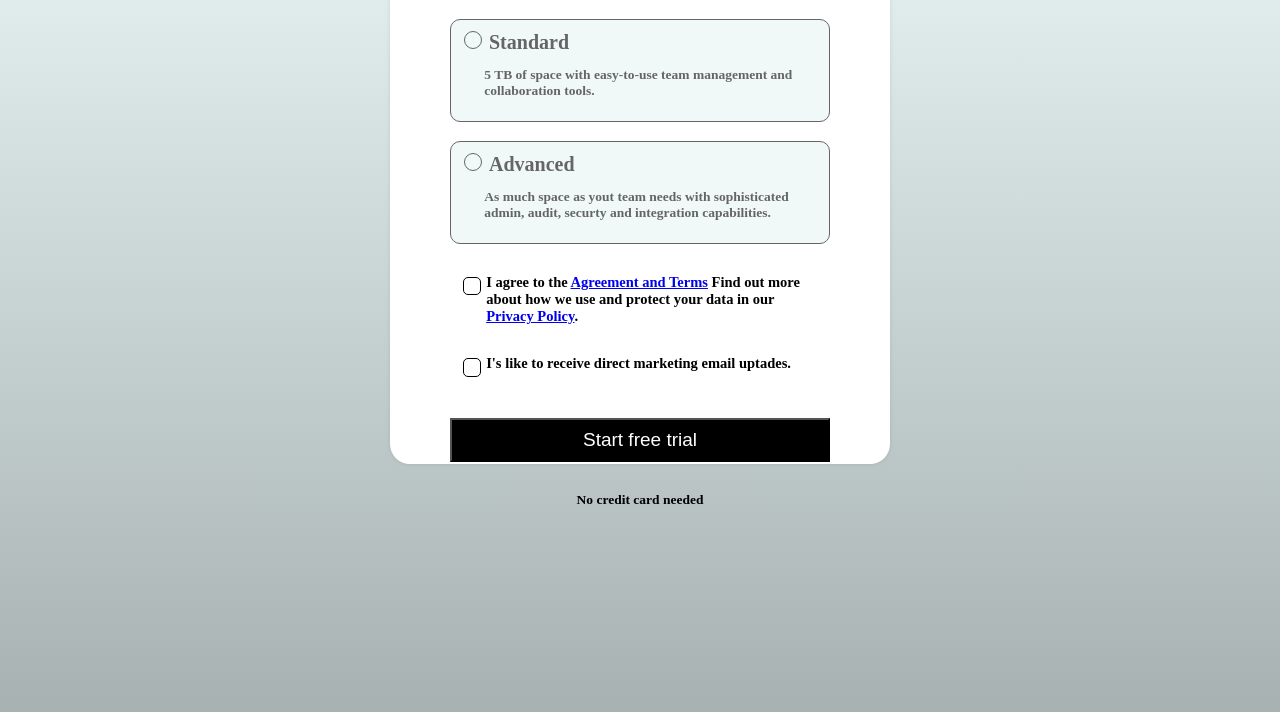
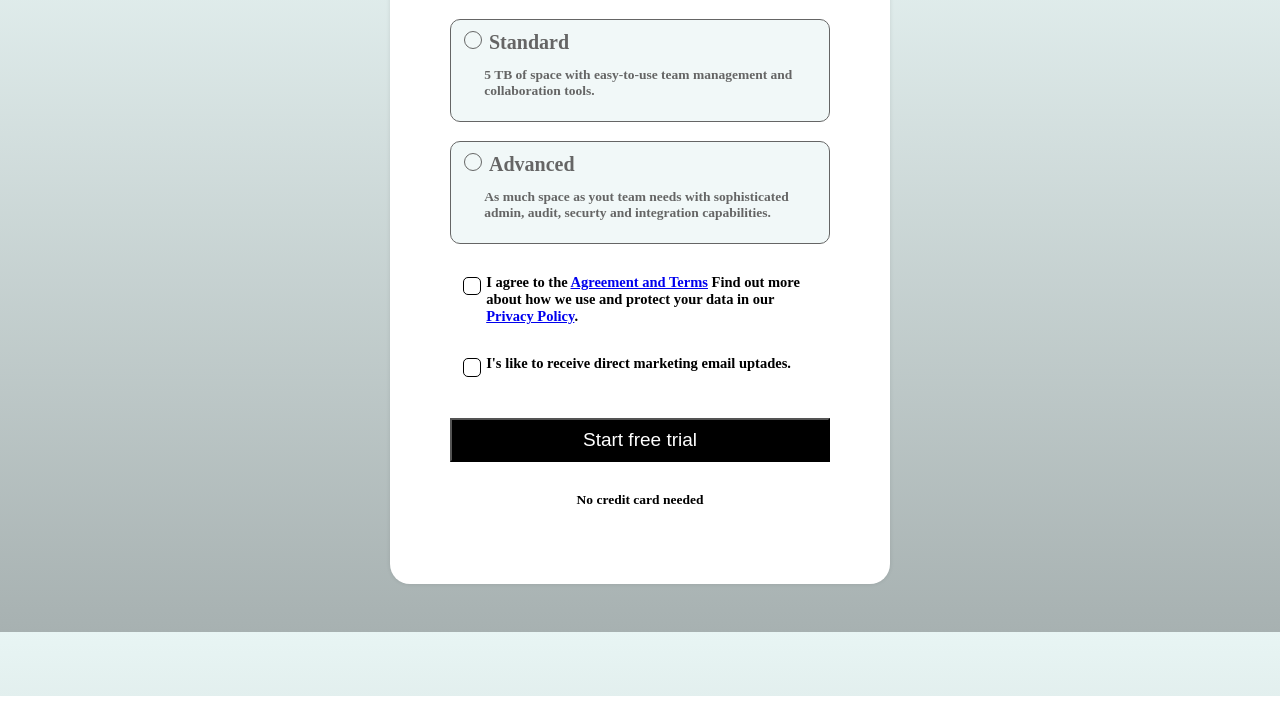
Before and after one commit to Bella-Farias/Trial-Plan, a plain HTML site: page index.html in a window 1280 px wide. Shown: the part 104-816 px from the top of the page. Drawn offline with Linux system fonts and the light colour scheme.

Commit message:
Update style.css

```diff
--- a/style.css
+++ b/style.css
@@ -4,13 +4,13 @@
 
 body {
   background: linear-gradient(to bottom, #e8f5f4, #a7b1b1);
-  height: 100vh;
+  height: 90vh;
 }
 
 .header {
   display: flex;
   width: min(500px, 60%);
-  height: 70vh;
+  height: 85vh;
   margin: auto;
   padding: 60px;
   border-radius: 20px;
```
